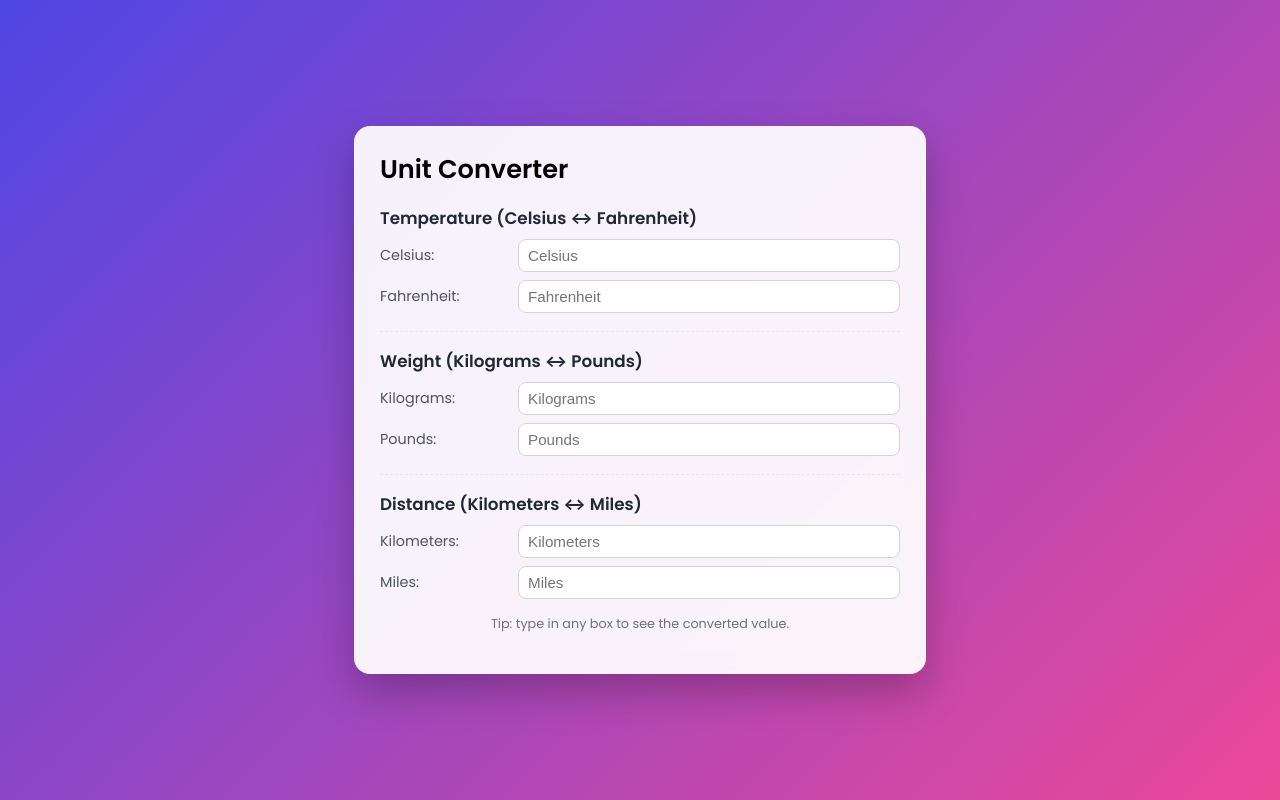
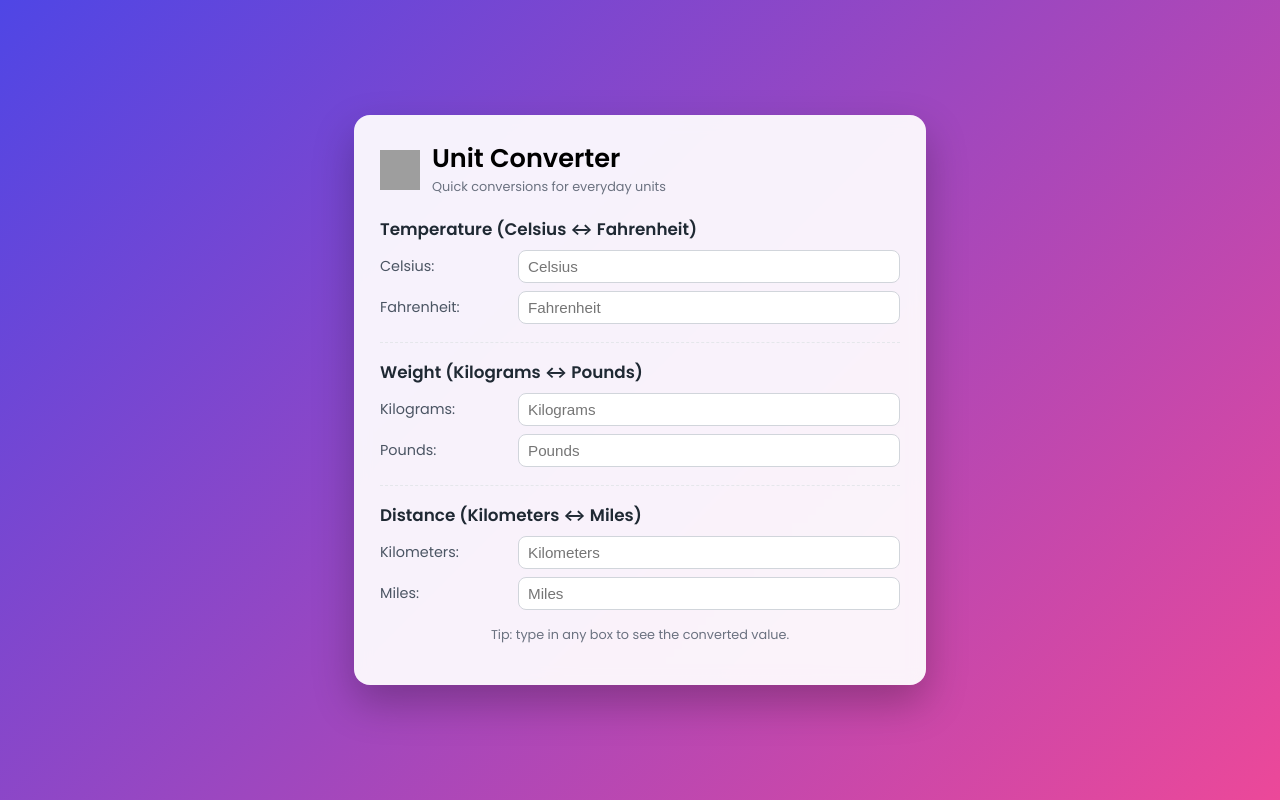
Before and after one commit to greengrafy/unit-converter, a plain HTML site: page index.html in a window 1280 px wide. Drawn offline with Linux system fonts and the light colour scheme; grey boxes are pictures that could not be loaded.

Commit message:
Enhance header with icon and subtitle in index.html
Added a header section with an icon and subtitle for the unit converter.

```diff
--- a/index.html
+++ b/index.html
@@ -12,8 +12,15 @@
   <link rel="stylesheet" href="style.css" />
 </head>
 <body>
-  <div class="container">
-    <h1>Unit Converter</h1>
+    <div class="container">
+    <div class="header">
+      <!-- You can replace this URL with any icon you like -->
+      <img src="https://cdn-icons-png.flaticon.com/512/3844/3844712.png" alt="Converter icon" />
+      <div>
+        <h1>Unit Converter</h1>
+        <div class="subtitle">Quick conversions for everyday units</div>
+      </div>
+    </div>
 
     <!-- Temperature -->
     <section>
```
